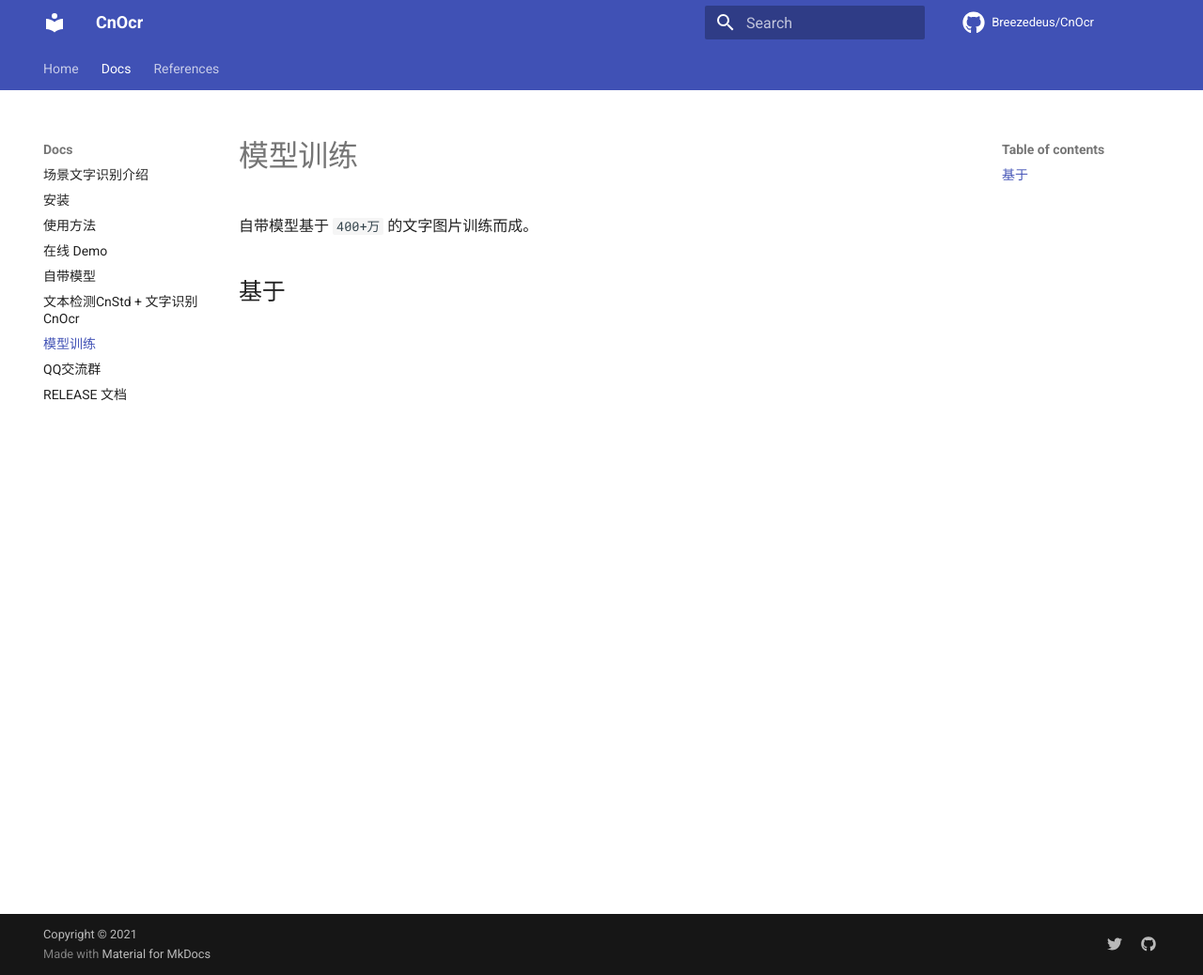
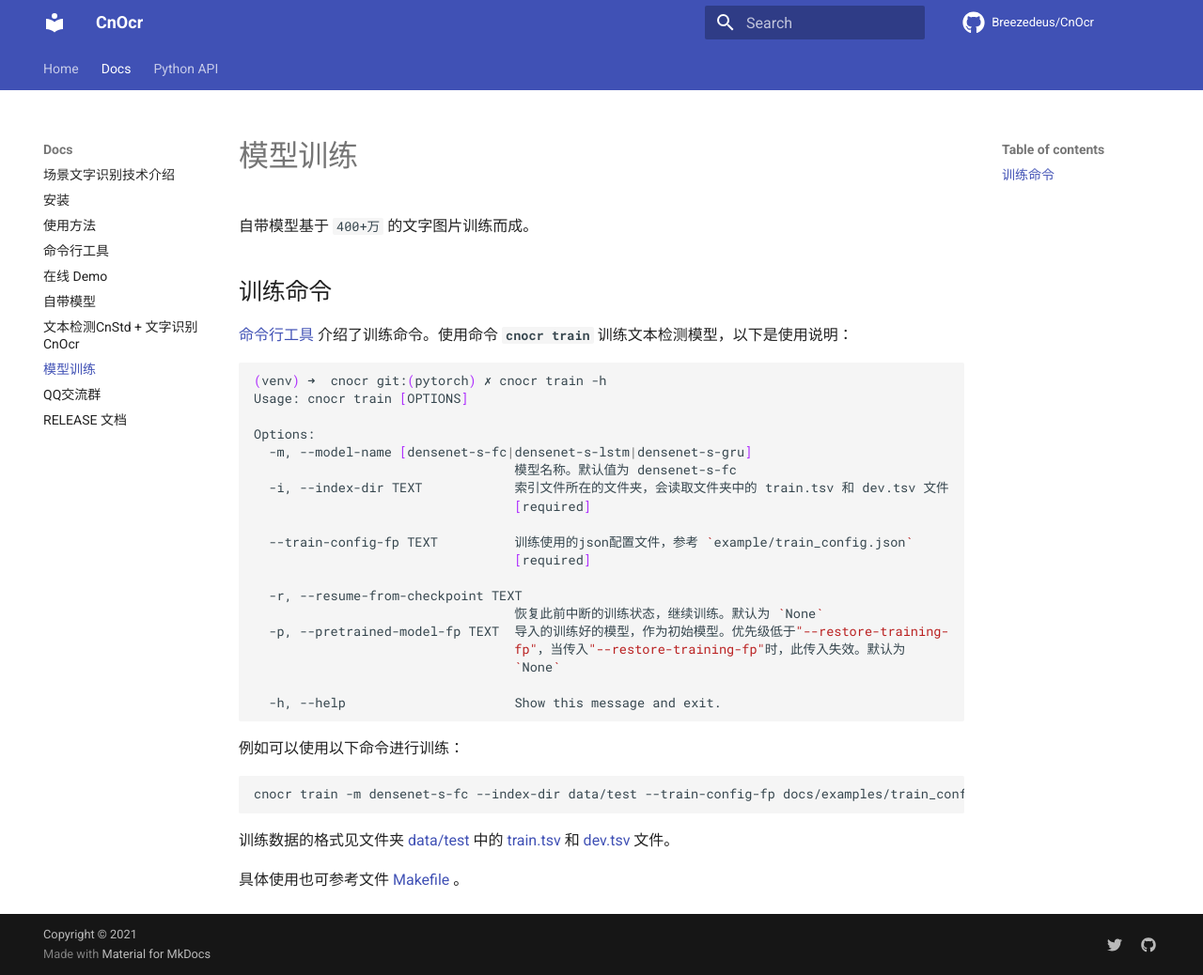
Before and after one commit to diaomin/crnn-mxnet-chinese-text-recognition, an MkDocs documentation site: the page built from docs/train.md, in a window 1280 px wide and 1038 px high. Shown: the whole window at 94% size. Built offline with MkDocs 1.6.1 and Material for MkDocs 9.7.7, drawn with Linux system fonts in a browser that asks for light colours; comment, search, counter and statistics services are not loaded.

Commit message:
optimize mkdocs

````diff
--- a/docs/train.md
+++ b/docs/train.md
@@ -2,4 +2,46 @@
 
 自带模型基于 `400+万` 的文字图片训练而成。
 
-## 基于
+
+## 训练命令
+
+[命令行工具](command.md) 介绍了训练命令。使用命令 **`cnocr train`**  训练文本检测模型，以下是使用说明：
+
+```bash
+(venv) ➜  cnocr git:(pytorch) ✗ cnocr train -h
+Usage: cnocr train [OPTIONS]
+
+Options:
+  -m, --model-name [densenet-s-fc|densenet-s-lstm|densenet-s-gru]
+                                  模型名称。默认值为 densenet-s-fc
+  -i, --index-dir TEXT            索引文件所在的文件夹，会读取文件夹中的 train.tsv 和 dev.tsv 文件
+                                  [required]
+
+  --train-config-fp TEXT          训练使用的json配置文件，参考 `example/train_config.json`
+                                  [required]
+
+  -r, --resume-from-checkpoint TEXT
+                                  恢复此前中断的训练状态，继续训练。默认为 `None`
+  -p, --pretrained-model-fp TEXT  导入的训练好的模型，作为初始模型。优先级低于"--restore-training-
+                                  fp"，当传入"--restore-training-fp"时，此传入失效。默认为
+                                  `None`
+
+  -h, --help                      Show this message and exit.
+```
+
+
+
+例如可以使用以下命令进行训练：
+
+```bash
+cnocr train -m densenet-s-fc --index-dir data/test --train-config-fp docs/examples/train_config.json
+```
+
+
+训练数据的格式见文件夹 [data/test](https://github.com/breezedeus/cnocr/blob/master/data/test) 中的
+[train.tsv](https://github.com/breezedeus/cnocr/blob/master/data/test/train.tsv)
+和 [dev.tsv](https://github.com/breezedeus/cnocr/blob/master/data/test/dev.tsv) 文件。
+
+
+
+具体使用也可参考文件 [Makefile](https://github.com/breezedeus/cnocr/blob/master/Makefile) 。
--- a/mkdocs.yml
+++ b/mkdocs.yml
@@ -56,7 +56,7 @@ markdown_extensions:
       generic: true
   - pymdownx.tasklist:
       custom_checkbox: true
-      clickable_checkbox: true
+      clickable_checkbox: false
   - codehilite
   - pymdownx.highlight:
       use_pygments: true
@@ -92,14 +92,15 @@ extra_javascript:
 nav:
   - Home: index.md
   - Docs:
-      - 场景文字识别介绍: std_ocr.md
+      - 场景文字识别技术介绍: std_ocr.md
       - 安装: install.md
       - 使用方法: usage.md
+      - 命令行工具: command.md
       - 在线 Demo: demo.md
       - 自带模型: models.md
       - 文本检测CnStd + 文字识别CnOcr: cnstd_cnocr.md
       - 模型训练: train.md
       - QQ交流群: contact.md
       - RELEASE 文档: RELEASE.md
-  - References:
+  - Python API:
     - CnOcr 类: cnocr/cn_ocr.md
````
Also changed, not shown: docs/command.md (added, +106 -0 lines), docs/index.md (+28 -3 lines), docs/std_ocr.md (+6 -2 lines), docs/examples/taobao4.jpg.
